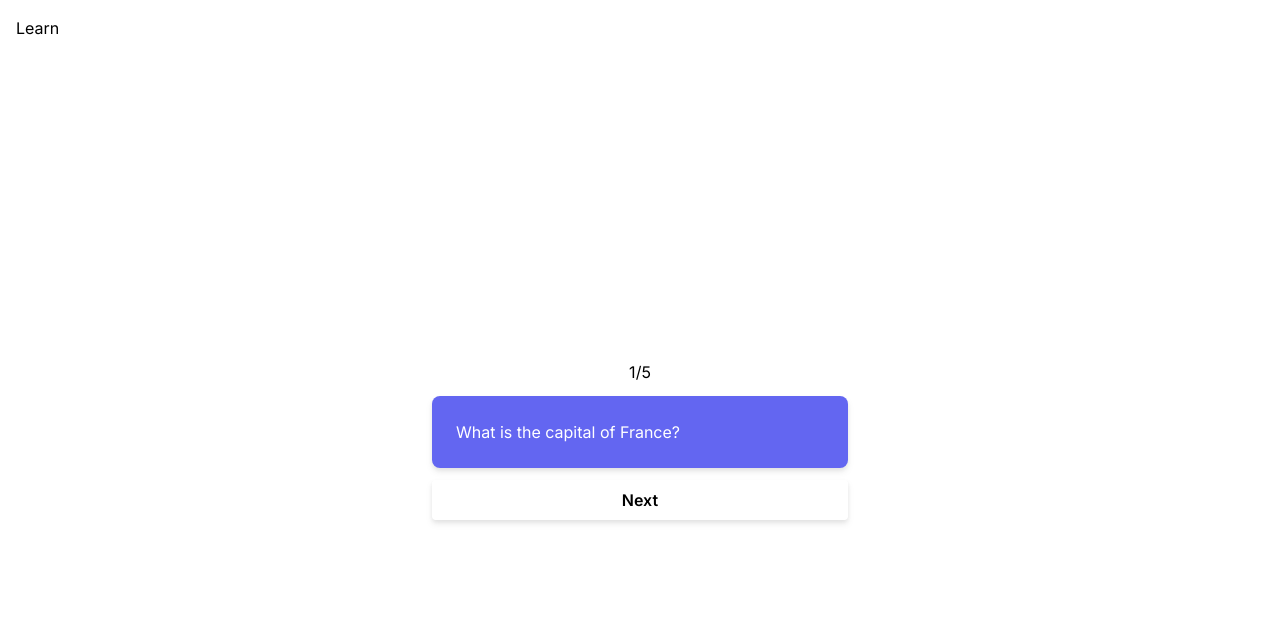
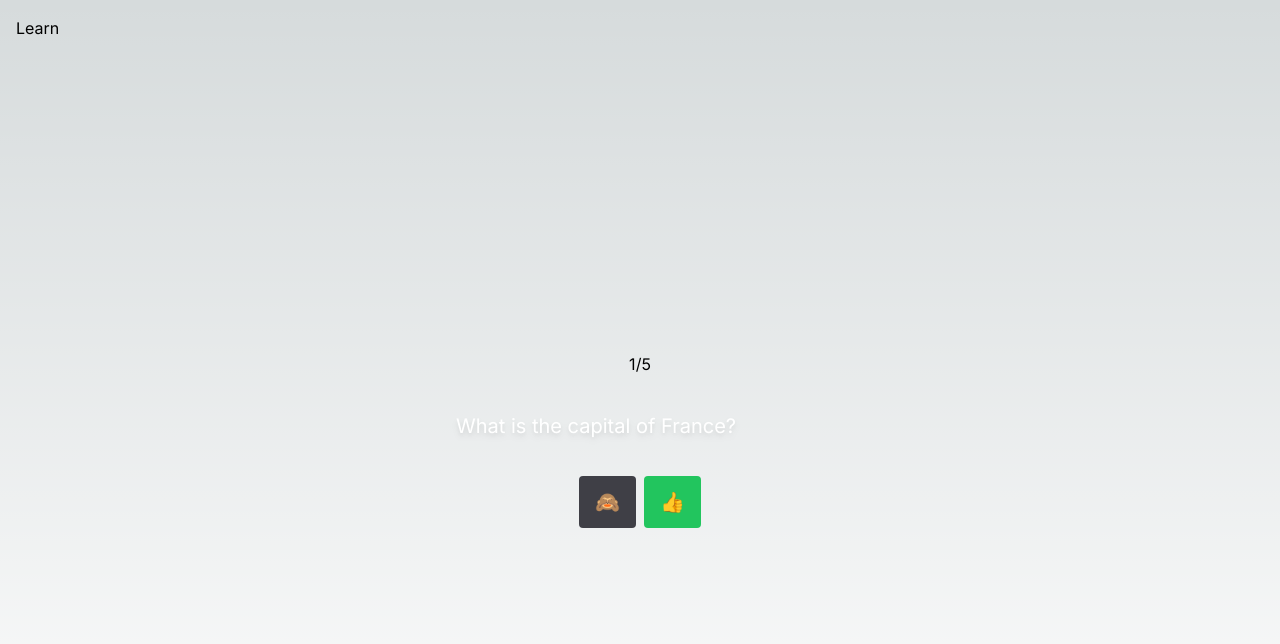
Before and after one commit to MarcRuemekorf/flashcard-app, a Next.js app: page /learn in a window 1280 px wide. Shown: the top 644 px of the page. Built offline with nearby package versions, Linux system fonts and the light colour scheme.

Commit message:
Remove dynamic imports, update ui and improve styling

```diff
--- a/src/app/globals.css
+++ b/src/app/globals.css
@@ -16,6 +16,11 @@
     }
 }
 
+body {
+    color: rgb(var(--foreground-rgb));
+    background: linear-gradient(to bottom, transparent, rgb(var(--background-end-rgb))) rgb(var(--background-start-rgb));
+}
+
 @layer utilities {
     .text-balance {
         text-wrap: balance;
--- a/src/app/learn/page.tsx
+++ b/src/app/learn/page.tsx
@@ -2,22 +2,16 @@
 
 import React from 'react'
 import { NextPage } from 'next'
-import dynamic from 'next/dynamic'
-import FlashcardSkeleton from '@/components/skeletons/FlashcardSkeleton'
-const Flashcards = dynamic(() => import('@/components/flashcards/Flashcards'), {
-    ssr: false,
-    loading: () => <FlashcardSkeleton />
-})
+import Flashcards from '@/components/flashcards/Flashcards'
 
 const LearnPage: NextPage = () => {
-
     return (
         <div className="w-full p-4">
             <h1>Learn</h1>
             <div className="w-full flex flex-col h-screen content-center justify-center">
-            <div className="w-full sm:w-1/2 lg:w-1/3 m-auto">
-                <Flashcards />
-            </div>
+                <div className="w-full sm:w-1/2 lg:w-1/3 m-auto">
+                    <Flashcards />
+                </div>
             </div>
         </div>
     )
--- a/src/components/flashcards/Flashcards.tsx
+++ b/src/components/flashcards/Flashcards.tsx
@@ -1,14 +1,21 @@
 import React from 'react'
-import dynamic from 'next/dynamic'
 import Button from '@/components/input-elements/Button'
 import useGetFlashcardLibrary from '@/lib/hooks/useGetFlashcardLibrary'
-const Flashcard = dynamic(() => import('@/components/flashcards/flashcard/Flashcard'), { ssr: false })
+import FlashcardSkeleton from '@/components/skeletons/FlashcardSkeleton'
+import Flashcard from '@/components/flashcards/flashcard/Flashcard'
 
 const Flashcards: React.FC = () => {
-    const { data } = useGetFlashcardLibrary()
+    const { data, isPending } = useGetFlashcardLibrary()
     const [currentIndex, setCurrentIndex] = React.useState(0)
 
-    if(!data) return <p>No data...</p>
+    if (isPending) return <FlashcardSkeleton />
+
+    if (!data) return <p>No data...</p>
+
+    const removeItemAtIndex = (index: number) => {
+        const newData = [...data]
+        newData.splice(index, 1)
+    }
 
     return (
         <div className="w-full flex flex-col gap-3">
@@ -16,7 +23,24 @@ const Flashcards: React.FC = () => {
                 {currentIndex + 1}/{data.length}
             </div>
             <Flashcard question={data[currentIndex].question} answer={data[currentIndex].answer} />
-            <Button onClick={() => setCurrentIndex((currentIndex + 1) % data.length)}>Next</Button>
+            <div className="flex justify-center align-center">
+                <div className="flex align-center gap-2">
+                    <Button
+                        variant="secondary"
+                        onClick={() => setCurrentIndex((currentIndex + 1) % data.length)}
+                        className="mx-auto"
+                    >
+                        <span role="img" aria-label="see_no_evil" className='text-xl'>🙈</span>
+                    </Button>
+                    <Button
+                        variant="success"
+                        onClick={() => setCurrentIndex((currentIndex + 1) % data.length)}
+                        className="mx-auto"
+                    >
+                        <span role="img" aria-label="thumbsup" className='text-xl'>👍</span>
+                    </Button>
+                </div>
+            </div>
         </div>
     )
 }
--- a/src/components/flashcards/flashcard/Flashcard.tsx
+++ b/src/components/flashcards/flashcard/Flashcard.tsx
@@ -7,7 +7,7 @@ const Flashcard: React.FC<Flashcard> = ({ question, answer }) => {
     const [showAnswer, setShowAnswer] = React.useState(false)
 
     return (
-        <Card className="bg-indigo-500 text-white" onClick={() => setShowAnswer(!showAnswer)}>
+        <Card className="dark:bg-zinc-800 text-white text-xl" onClick={() => setShowAnswer(!showAnswer)}>
             {showAnswer ? <p>{answer}</p> : <p>{question}</p>}
         </Card>
     )
--- a/src/components/input-elements/Button.tsx
+++ b/src/components/input-elements/Button.tsx
@@ -1,15 +1,23 @@
 import React from 'react'
 
-interface ButtonProps extends React.ButtonHTMLAttributes<HTMLButtonElement> {
+interface ButtonProps extends Omit<React.ButtonHTMLAttributes<HTMLButtonElement>, 'variant'> {
     children: React.ReactNode
     onClick: () => void
+    variant?: 'primary' | 'secondary' | 'success' | 'danger' | 'warning'
 }
 
-const Button: React.FC<ButtonProps> = ({ children, onClick, ...props }) => {
+const Button: React.FC<ButtonProps> = ({ children, onClick, variant = 'primary', ...props }) => {
+    const buttonVariant: { [key: string]: string } = {
+        primary: 'bg-blue-500 hover:bg-blue-600',
+        secondary: 'bg-zinc-700 hover:bg-zinc-800',
+        success: 'bg-green-500 hover:bg-green-600',
+        danger: 'bg-red-500 hover:bg-red-600'
+    }
+
     return (
         <button
             {...props}
-            className={`bg-white drop-shadow-md hover:drop-shadow-lg font-semibold py-2 px-4 rounded ${props.className}`}
+            className={`font-semibold py-3 px-4 rounded ${buttonVariant[variant]} ${props.className}`}
             onClick={onClick}
         >
             {children}
--- a/src/components/skeletons/FlashcardSkeleton.tsx
+++ b/src/components/skeletons/FlashcardSkeleton.tsx
@@ -2,9 +2,9 @@ import React from 'react'
 
 const FlashcardSkeleton: React.FC = () => {
     return (
-        <div className="bg-white shadow-md rounded-lg p-6">
-            <div className="h-4 bg-gray-100 animate-pulse rounded-sm mb-3 w-full"></div>
-            <div className="h-4 bg-gray-100 animate-pulse rounded-sm w-5/6"></div>
+        <div className="dark:bg-zinc-800 rounded-lg p-6">
+            <div className="h-4 bg-zinc-600 animate-pulse rounded-sm mb-3 w-full"></div>
+            <div className="h-4 bg-zinc-600 animate-pulse rounded-sm w-5/6"></div>
         </div>
     )
 }
```
